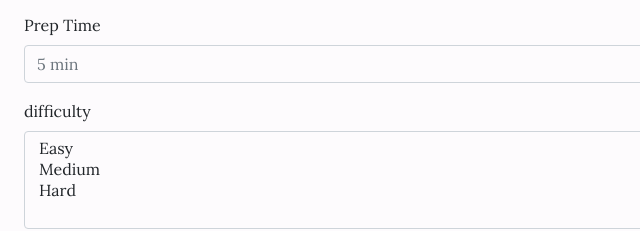
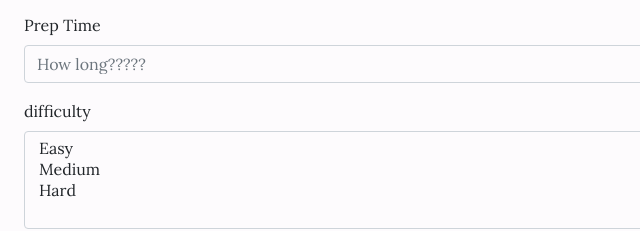
Before and after one commit to Quantumminded/cook-book, a plain HTML site: page addRecipe.html in a window 1280 px wide. Shown: the part 411-642 px from the top of the page, 0-640 px from the left. Drawn offline with nearby package versions, Linux system fonts and the light colour scheme; a web font is replaced by a local one.

Commit message:
placeholder text changed

```diff
--- a/addRecipe.html
+++ b/addRecipe.html
@@ -126,7 +126,7 @@
                 </div>
                 <div class="form-group">
                   <label class="recipe-form-title" for="ftime">Prep Time</label>
-                  <input type="text" class="form-control" id="ftime" placeholder="5 min">
+                  <input type="text" class="form-control" id="ftime" placeholder="How long?????">
                 </div>
                 <div class="form-group">
                     <label class="recipe-form-title" for="exampleFormControlSelect2">difficulty</label>
```
